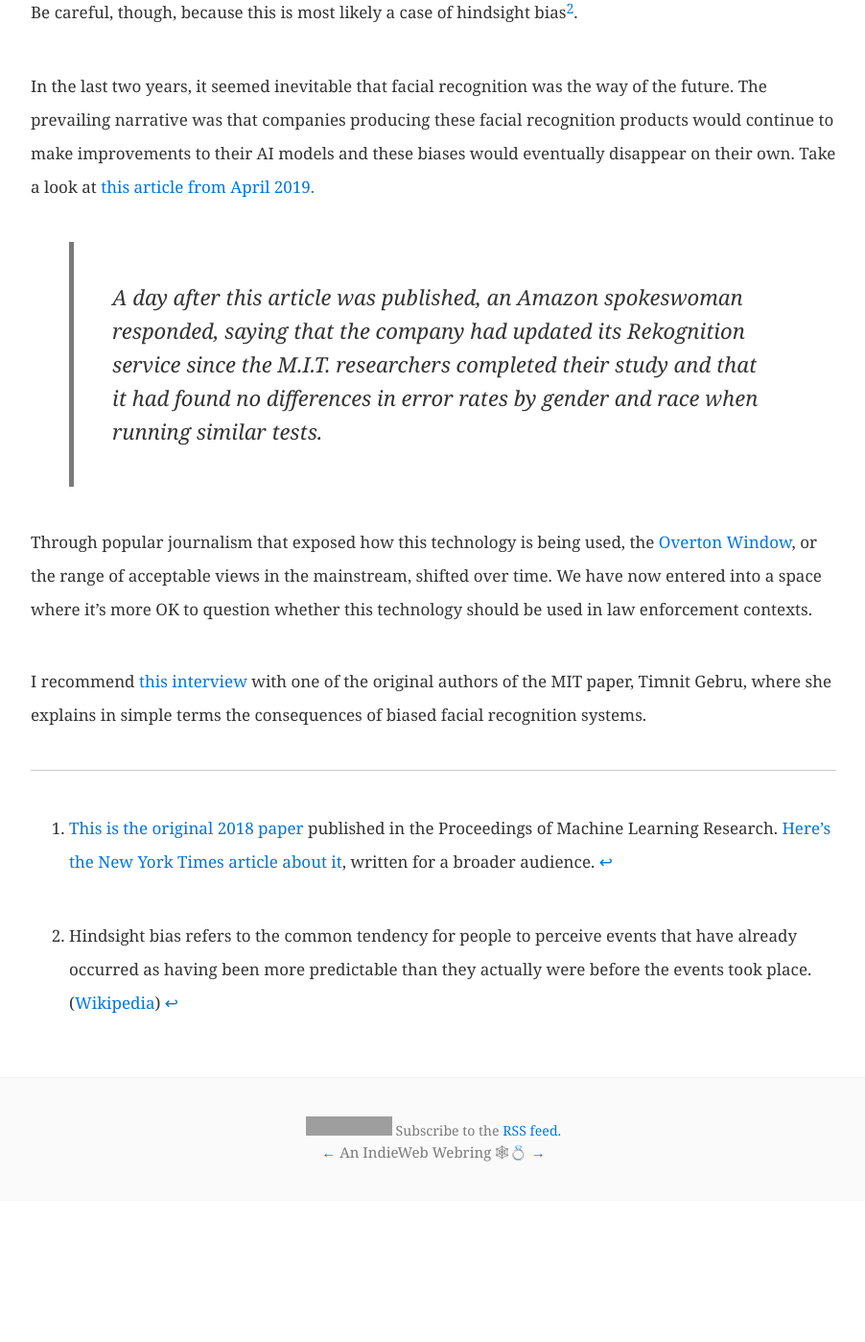
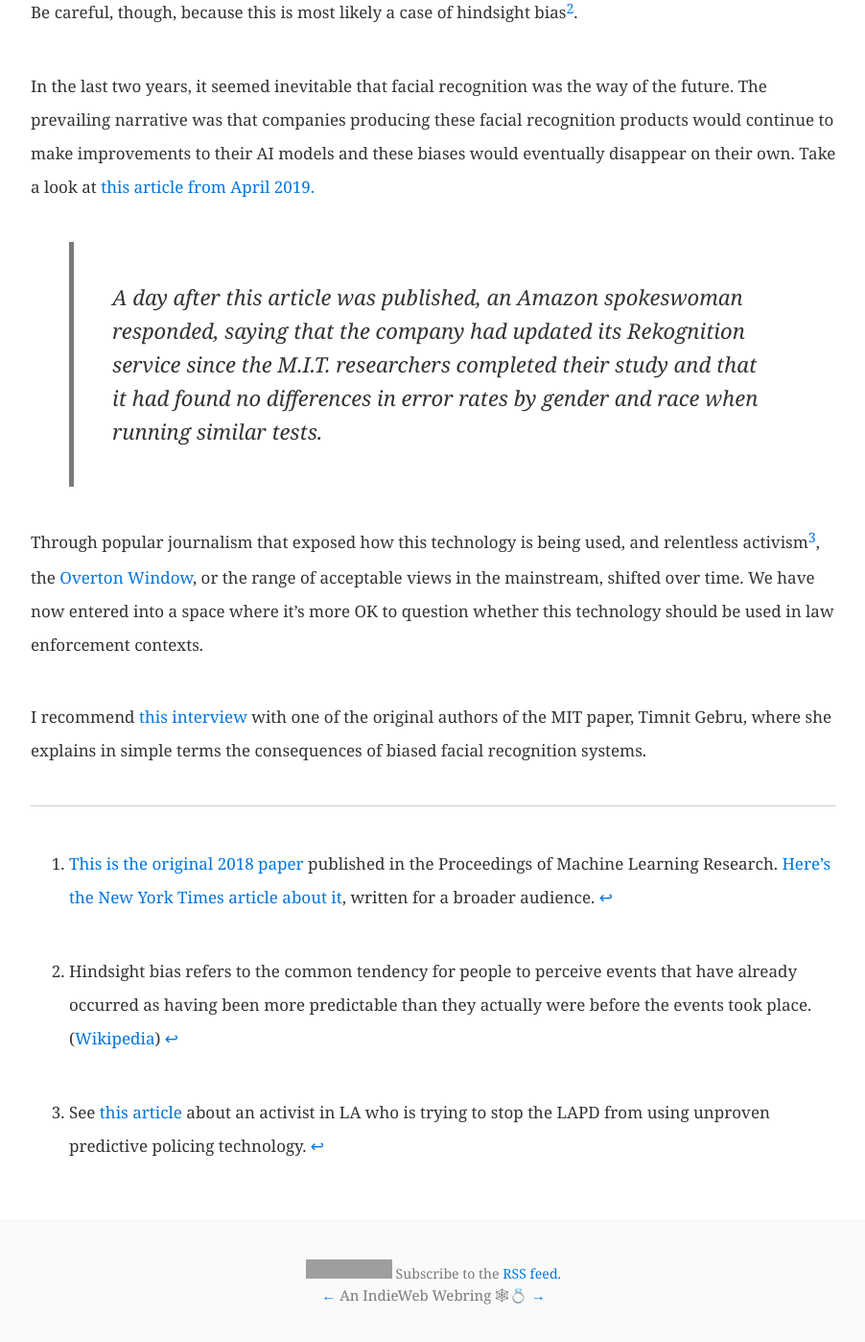
Before and after one commit to premgane/premgane.github.io, a Jekyll site: the page built from _posts/2020-06-17-banning-facial-recognition.md, in a window 1280 px wide and 1400 px high, scrolled down 569 px. Shown: the whole window at 96% size, without its empty margins (188-1090 px from the left). Built offline with Jekyll 4.4.1, drawn with Linux system fonts in a browser that asks for light colours; before the commit the page ends 1820 px from its top, so only the background shows below that; grey boxes are pictures that could not be loaded.

Commit message:
Another footnote about predictive policing

```diff
--- a/_posts/2020-06-17-banning-facial-recognition.md
+++ b/_posts/2020-06-17-banning-facial-recognition.md
@@ -14,7 +14,7 @@ In the last two years, it seemed inevitable that facial recognition was the way
 
 > A day after this article was published, an Amazon spokeswoman responded, saying that the company had updated its Rekognition service since the M.I.T. researchers completed their study and that it had found no differences in error rates by gender and race when running similar tests.
 
-Through popular journalism that exposed how this technology is being used, the [Overton Window](https://en.wikipedia.org/wiki/Overton_window), or the range of acceptable views in the mainstream, shifted over time. We have now entered into a space where it's more OK to question whether this technology should be used in law enforcement contexts.
+Through popular journalism that exposed how this technology is being used, and relentless activism[^3], the [Overton Window](https://en.wikipedia.org/wiki/Overton_window), or the range of acceptable views in the mainstream, shifted over time. We have now entered into a space where it's more OK to question whether this technology should be used in law enforcement contexts.
 
 I recommend [this interview](https://www.youtube.com/watch?v=uYlR3OIUQx4) with one of the original authors of the MIT paper, Timnit Gebru, where she explains in simple terms the consequences of biased facial recognition systems.
 
@@ -23,3 +23,5 @@ I recommend [this interview](https://www.youtube.com/watch?v=uYlR3OIUQx4) with o
 [^1]: [This is the original 2018 paper](http://proceedings.mlr.press/v81/buolamwini18a/buolamwini18a.pdf) published in the Proceedings of Machine Learning Research. [Here's the New York Times article about it](https://www.nytimes.com/2018/02/09/technology/facial-recognition-race-artificial-intelligence.html), written for a broader audience.
 
 [^2]: Hindsight bias refers to the common tendency for people to perceive events that have already occurred as having been more predictable than they actually were before the events took place. ([Wikipedia](https://en.wikipedia.org/wiki/Hindsight_bias))
+
+[^3]: See [this article](https://www.technologyreview.com/2020/06/05/1002709/the-activist-dismantling-racist-police-algorithms/) about an activist in LA who is trying to stop the LAPD from using unproven predictive policing technology.
```
Also changed, not shown: 1 other file.
